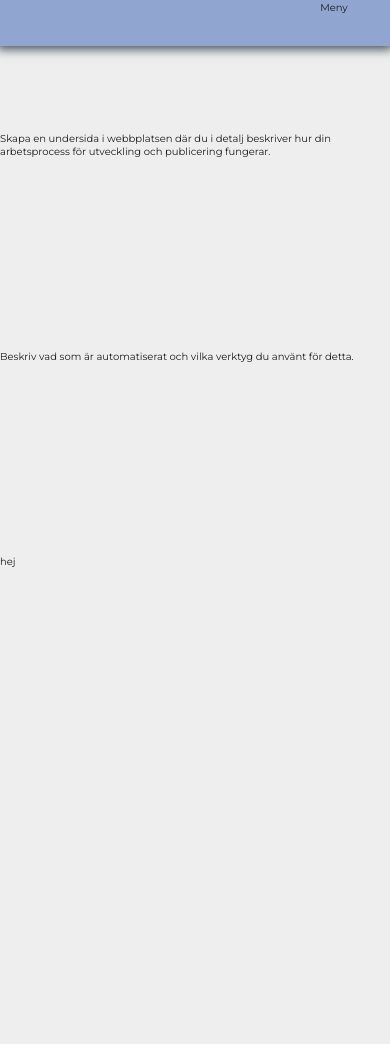
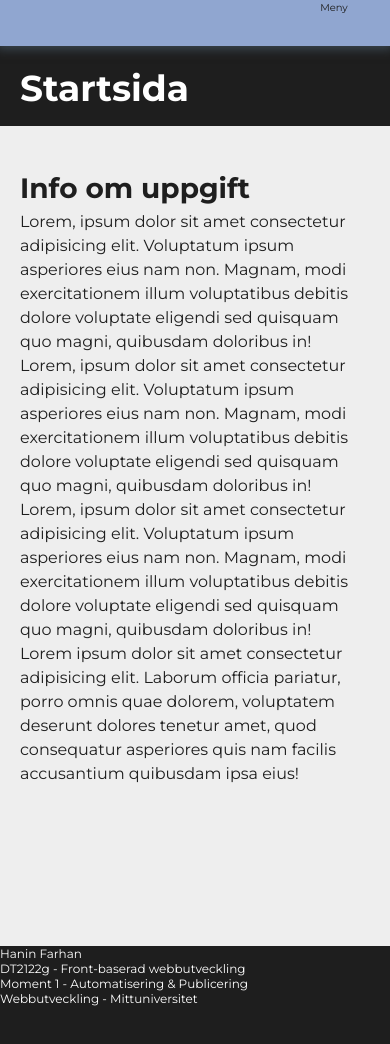
Before and after one commit to Hanin-96/dt211g-moment-1, a website built with Parcel: page src/index.html in a window 390 px wide. Shown: the part 84-1128 px from the top of the page. Before the commit the page ends 844 px from the top, so only its background shows below. Built offline with nearby package versions, Linux system fonts and the light colour scheme.

Commit message:
Lagt till media queries, fixat små fel

```diff
--- a/src/css/main.css
+++ b/src/css/main.css
@@ -12,11 +12,12 @@ html {
 
 body {
     font-family: 'Montserrat', sans-serif;
-    height: 100vh;
-    width: 100vw;
+    height: 100%;
+    width: 100%;
     max-width: 1920px;
     overflow-x: hidden;
     margin: 0 auto;
+    padding: 0;
     color: #1E1E1E;
     background-color: #eeeeee;
     display: grid;
@@ -50,24 +51,48 @@ header {
 
 main {
     grid-area: main;
-    margin: 13rem auto 0 auto;
+    margin: 0 auto 0 auto;
+    margin-top: 13rem;
+    min-height: 80rem;
     height: 100%;
     width: 100%;
 }
 
 main h1 {
     background-color: #1E1E1E;
-    max-height: 6rem;
+    max-height: 8rem;
     height: 100%;
     color: white;
     padding: 2rem;
+    font-size: 3.6rem;
 }
 
 footer {
     grid-area: footer;
+    background-color: #1E1E1E;
+    color: white;
+    max-height: 15rem;
+    height: 100%;
+    margin-top: 10rem;
+    grid-area: footer;
+    z-index: 1;
+    font-size: 1.2rem;
 }
 
 /*...............................Start sida...........................*/
+.text-wrap {
+    margin: 3rem auto 3rem auto;
+    padding: 2rem;
+    max-width: 55ch;
+    width: 100%;
+    font-size: 1.6rem;
+    line-height: 150%;
+}
+
+.text-wrap h2 {
+    font-size: 2.8rem;
+    margin-bottom: 1rem;
+}
 
 /*...............................Picture sida...........................*/
 
@@ -75,9 +100,9 @@ footer {
     display: flex;
     flex-wrap: wrap;
     justify-content: center;
-    margin: 3rem auto 3rem auto;
     gap: 2rem;
-    padding: 2rem;
+    margin-top: 3rem;
+    padding: 0 2rem 0 2rem;
 }
 
 .column {
@@ -92,3 +117,30 @@ footer {
     margin-bottom: 2rem;
     width: 100%;
 }
+
+
+
+
+/*......................................Skärmbredd under 800px.......................................*/
+
+/*Pictures*/
+@media screen and (max-width:800px) {
+    .all-pictures-wrap {
+        display: block;
+    }
+
+    .column {
+        display: flex;
+        gap: 2rem;
+        max-width: unset;
+    }
+}
+
+
+/*Pictures*/
+@media screen and (max-width:500px) {
+
+    .column {
+        display: block;
+    }
+}
--- a/src/index.html
+++ b/src/index.html
@@ -10,6 +10,7 @@
     <link rel="preconnect" href="https://fonts.gstatic.com" crossorigin>
     <link href="https://fonts.googleapis.com/css2?family=Montserrat:wght@400;500;600;700;900&display=swap" rel="stylesheet">
     <link rel="stylesheet" href="css/main.css">
+    <link rel="icon" type="image/x-icon" href="img/logotyp/favicon.png">
 </head>
 
 <body>
@@ -40,17 +41,33 @@
                 <span class="bar"></span>
                 <span class="bar"></span>
             </div>
-
         </nav>
-
     </header>
 
-    <h1>Syfte</h1>
-    <p>Skapa en undersida i webbplatsen där du i detalj beskriver hur din arbetsprocess för utveckling och publicering fungerar.</p>
-    <p>Beskriv vad som är automatiserat och vilka verktyg du använt för detta.</p>
+    <main>
+        <h1>Startsida</h1>
+        <div class="text-wrap">
+            <h2>Info om uppgift</h2>
+            <p>Lorem, ipsum dolor sit amet consectetur adipisicing elit. Voluptatum ipsum asperiores eius nam non. Magnam, modi exercitationem illum voluptatibus debitis dolore voluptate eligendi sed quisquam quo magni, quibusdam doloribus in!</p>
 
-    <p>hej</p>
+            <p>Lorem, ipsum dolor sit amet consectetur adipisicing elit. Voluptatum ipsum asperiores eius nam non. Magnam, modi exercitationem illum voluptatibus debitis dolore voluptate eligendi sed quisquam quo magni, quibusdam doloribus in!</p>
 
+            <p>Lorem, ipsum dolor sit amet consectetur adipisicing elit. Voluptatum ipsum asperiores eius nam non. Magnam, modi exercitationem illum voluptatibus debitis dolore voluptate eligendi sed quisquam quo magni, quibusdam doloribus in!</p>
+
+            <p>Lorem ipsum dolor sit amet consectetur adipisicing elit. Laborum officia pariatur, porro omnis quae dolorem, voluptatem deserunt dolores tenetur amet, quod consequatur asperiores quis nam facilis accusantium quibusdam ipsa eius!</p>
+
+
+
+        </div>
+    </main>
+    <footer>
+        <ul>
+            <li>Hanin Farhan</li>
+            <li>DT2122g - Front-baserad webbutveckling</li>
+            <li>Moment 1 - Automatisering & Publicering</li>
+            <li>Webbutveckling - Mittuniversitet</li>
+        </ul>
+    </footer>
 
 </body>
 
```
Also changed, not shown: src/about.html (+21 -8 lines), src/picture.html (+6 -3 lines), src/favicon.ico, src/img/logotyp/favicon.png.
